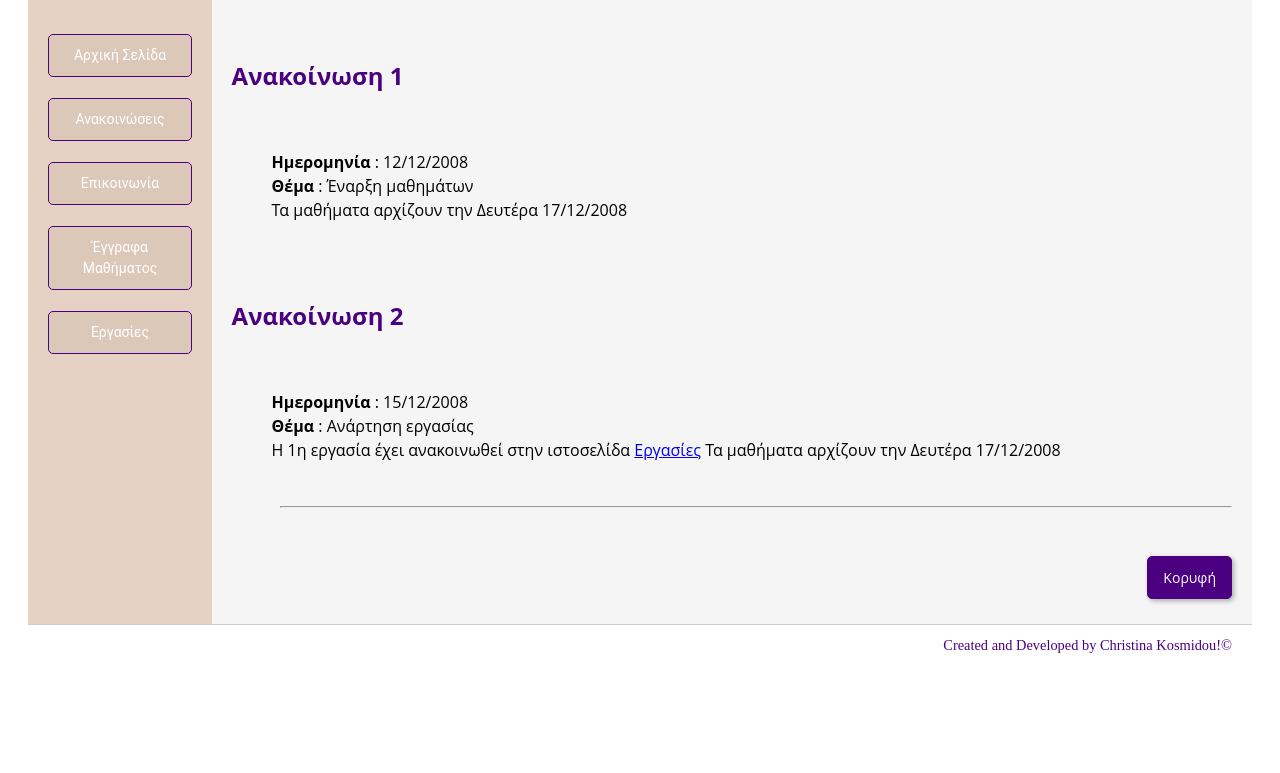
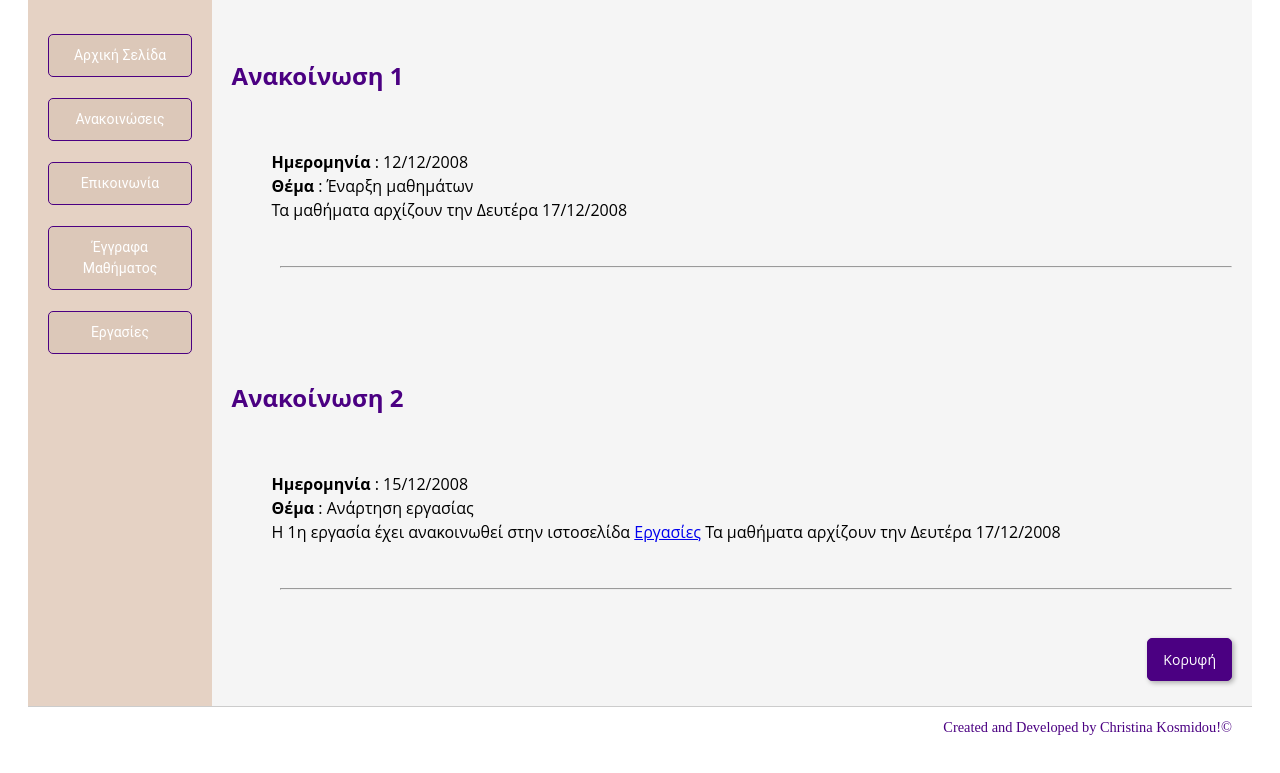
Before and after one commit to kosmchri/3995partA, a plain HTML site: page announcement.html in a window 1280 px wide. Shown: the part 127-900 px from the top of the page. Before the commit the page ends 821 px from the top, so only its background shows below. Drawn offline with Linux system fonts and the light colour scheme.

Commit message:
Update announcement.html

```diff
--- a/announcement.html
+++ b/announcement.html
@@ -23,6 +23,8 @@
 				<p><h2>Ανακοίνωση 1</h2>
 				<blockquote><b>Ημερομηνία </b>: 12/12/2008 <br> <b>Θέμα </b>: Έναρξη μαθημάτων <br> Τα μαθήματα αρχίζουν την Δευτέρα 17/12/2008 </blockquote>
 
+				<hr align="right" width="95%"><BR>
+
 
 				<p><h2>Ανακοίνωση 2</h2>
 				<blockquote><b>Ημερομηνία </b>: 15/12/2008 <br><b>Θέμα </b>: Ανάρτηση εργασίας <br> Η 1η εργασία έχει ανακοινωθεί στην ιστοσελίδα <a href="homeworks.html">Εργασίες</a>
```
